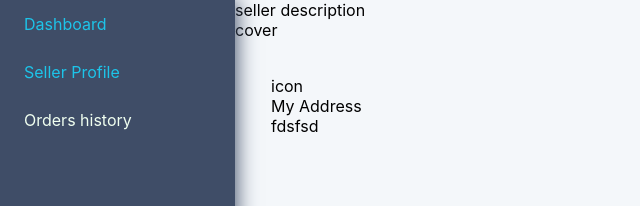
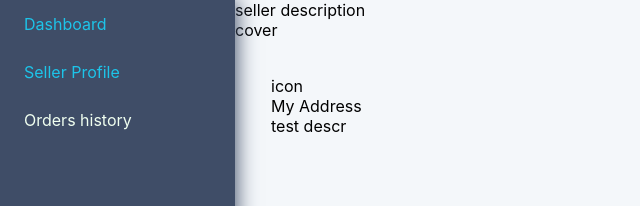
Before and after one commit to Snegurochka/seller-ts-react, a React (Create React App) app: page /profile in a window 1280 px wide. Shown: the top 206 px of the page, without its empty margins (0-640 px from the left). Built offline with nearby package versions, Linux system fonts and the light colour scheme.

Commit message:
added description component

```diff
--- a/src/components/Profile/ProfileDescription/ProfileDescription.tsx
+++ b/src/components/Profile/ProfileDescription/ProfileDescription.tsx
@@ -1,9 +1,39 @@
+import React, { useEffect, useState } from 'react';
+
 type PropsType = {
     description: string,
-    updateSellerDescription: () => void
+    updateSellerDescription: (description: string) => void
 }
 
-const ProfileDescription: React.FC<PropsType> = ({ description, updateSellerDescription }) => (<div>fdsfsd</div>
-)
+const ProfileDescription: React.FC<PropsType> = ({ description, updateSellerDescription }) => {
+    const [editMode, setEditMode] = useState(false);
+    const [newDescription, setDescription] = useState(description);
+
+    useEffect( () => {
+        setDescription(description)
+    }, [description]);
+
+    const enableEditMode = () => {
+        setEditMode(true);
+    }
+
+    const offEditMode = () => {
+        setEditMode(false);
+        updateSellerDescription(newDescription);
+    }
+
+    const changeHandler = (evt: React.ChangeEvent<HTMLTextAreaElement>) => {
+        setDescription(evt.currentTarget.value);
+    }
+
+    return (
+        <div className="seller__description">
+            {!editMode
+                ? <div onClick={enableEditMode}>{description}</div>
+                : <textarea onBlur={offEditMode} value={newDescription} onChange={changeHandler} >{description}</textarea>
+            }
+        </div>
+    );
+}
 
 export default ProfileDescription;
```
Also changed, not shown: src/props/Child.tsx (added), src/props/Parent.tsx (added).
